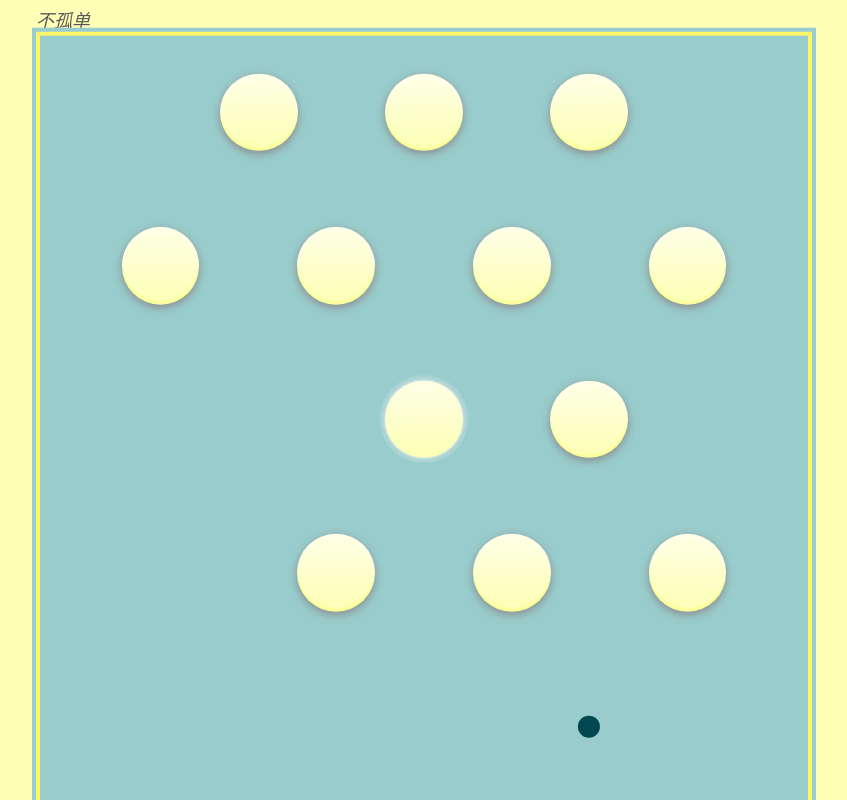
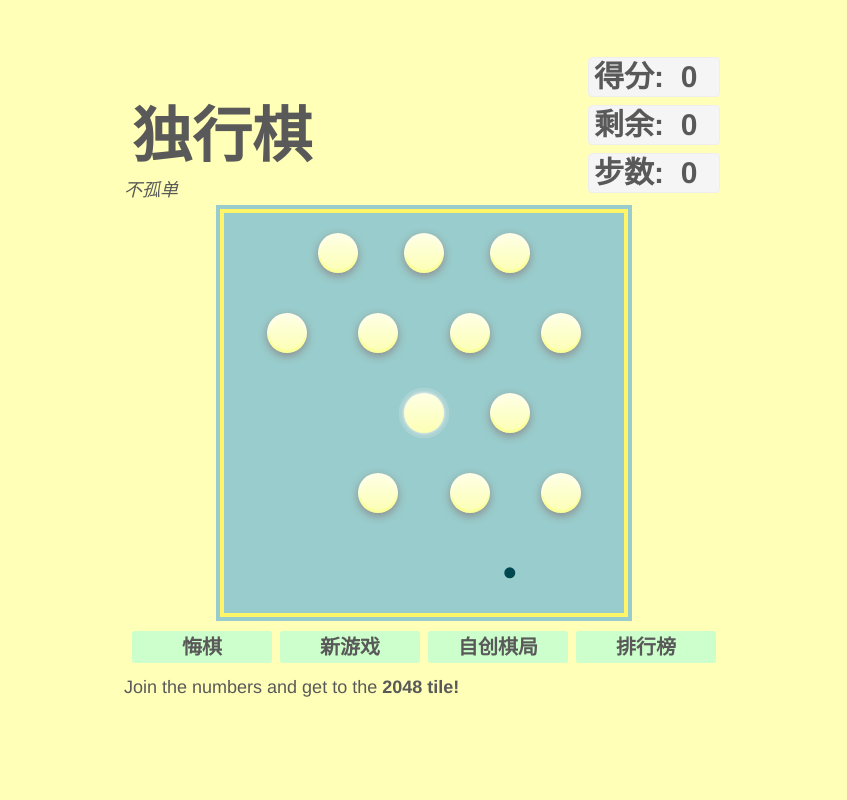
Before and after one commit to yanqzsu/single, an Angular app in the folder single-app/: page / in a window 1280 px wide. Shown: the top 800 px of the page, without its empty margins (216-1063 px from the left). Built offline with nearby package versions, Linux system fonts and the light colour scheme.

Commit message:
支持横屏竖屏

```diff
--- a/single-app/src/app/app.component.html
+++ b/single-app/src/app/app.component.html
@@ -21,7 +21,7 @@
     </div>
   </div>
 
-  <app-board style="display: block"></app-board>
+  <app-board class="board"></app-board>
 
   <div class="operation">
     <button app-button (click)="undo()">悔棋</button>
--- a/single-app/src/app/app.component.scss
+++ b/single-app/src/app/app.component.scss
@@ -1,28 +1,27 @@
 @import "../variables.scss";
 
-:host {
-  position: relative;
-  width: 100vw;
-  height: 100vh;
-  display: block;
-}
-
 .container {
-  position: absolute;
-  top: 50%;
-  left: 50%;
-  transform: translate(-50%, -50%);
+  max-width: $max-board-width;
+  margin: 0 auto;
+  height: 100%;
+  overflow: auto;
+  display: flex;
+  flex-flow: column nowrap;
+  align-items: stretch;
 }
 
 .heading {
+  flex: 1 0 150px;
   display: flex;
-  flex-direction: row;
-  flex-wrap: nowrap;
+  flex-flow: row nowrap;
+  padding-bottom: 8px;
+  align-items: flex-end;
+  justify-content: space-between;
   .title-container {
     flex: 1;
     .title {
-      font-size: 12vw;
-      line-height: 12vw;
+      font-size: min(60px, 14vmin);
+      line-height: 1;
       padding: 8px;
       margin: 0;
     }
@@ -31,10 +30,10 @@
     }
   }
   .scores-container {
-    width: 140px;
+    flex: 0 0 140px;
     display: flex;
-    flex-direction: column;
-
+    flex-flow: column nowrap;
+    justify-content: flex-end;
     .card {
       flex: 1;
       all: unset;
@@ -49,12 +48,11 @@
       justify-content: center;
       align-items: center;
       transition: all 0.2s ease-in-out;
-      font-size: 30px;
+      font-size: min(30px, 10vmin);;
       font-weight: 700;
       line-height: 24px;
       &-label {
         display: inline-block;
-        // width: 50px;
       }
       &-value {
         display: inline;
@@ -69,17 +67,24 @@
   }
 }
 
+.board {
+  flex: 0;
+}
+
+
 .operation {
+  flex: 0 0 60px;
   display: flex;
-  flex-direction: row;
-  justify-content: center;
+  flex-flow: row nowrap;
+  justify-content: space-evenly;
   align-items: center;
-  height: 100px;
-  font-size: 4.5vw;
-  font-weight: 600;
-  overflow: hidden;
   button {
+    // min-width: 80px;
     margin-left: 8px;
+    font-size: 20px;
+    height: 32px;
+    font-weight: 600;
+    line-height: 1;
     display: inline-block;
     &:last-child {
       margin-right: 8px;
@@ -87,3 +92,8 @@
     flex: 1;
   }
 }
+
+.game-intro{
+  margin: 0;
+  flex: 2 0 auto;
+}
--- a/single-app/src/app/board/board.component.scss
+++ b/single-app/src/app/board/board.component.scss
@@ -1,26 +1,50 @@
 @import "../../variables.scss";
+
+@media screen and (orientation: portrait) {
+  $size: calc(min(100vmin, 600px) - 24px);
+  .game-container {
+    width: $size;
+    height: $size;
+  }
+  app-hole {
+    width: calc($size / 7);
+    height: calc($size / 7);
+  }
+  app-hole.half {
+    width: calc($size / 14);
+    height: calc($size / 14);
+  }
+}
+@media screen and (orientation: landscape) {
+  $size: calc(min(100vmin, 600px) - 200px);
+  .game-container {
+    width: $size;
+    height: $size;
+  }
+  app-hole {
+    width: calc($size / 7);
+    height: calc($size / 7);
+  }
+  app-hole.half {
+    width: calc($size / 14);
+    height: calc($size / 14);
+  }
+}
 
 .game-container {
   margin: 0 auto;
-  width: calc(100vmin - 24px);
-  height: calc(100vmin - 24px);
-  position: relative;
   background-color: $second-color;
   outline: 4px solid $second-color;
   border: 4px solid $piece-color-highlight;
 }
 
 .grid-container {
-  position: absolute;
-  top: 0;
-  left: 0;
   width: 100%;
   height: 100%;
-
-  z-index: 1;
   display: flex;
   flex-direction: column;
   flex-wrap: nowrap;
+  align-items: stretch;
 
   .grid-row {
     flex: 1;
@@ -28,13 +52,6 @@
     flex-direction: row;
     flex-wrap: nowrap;
     justify-content: space-evenly;
-  }
-
-  app-hole {
-    flex: 0;
-    display: flex;
-    flex-direction: column;
-    flex-wrap: nowrap;
-    justify-content: center;
+    align-items: center;
   }
 }
--- a/single-app/src/app/hole/hole.component.scss
+++ b/single-app/src/app/hole/hole.component.scss
@@ -2,8 +2,7 @@
 
 $border-width: 4px;
 $border-style: solid $border-width black;
-$hole-size: calc((100vmin - 24px) / 7);
-$color: $gray-4;
+$ripple-color: $gray-4;
 
 @keyframes pop {
   0% {
@@ -28,14 +27,16 @@ $color: $gray-4;
 
 @keyframes ripple {
   0% {
-    box-shadow: 0 0 0 0 rgba($color, 0.3), 0 0 0 1px rgba($color, 0.3),
-      0 0 0 1px rgba($color, 0.3), 0 0 0 3px rgba($color, 0.3);
+    box-shadow: 0 0 0 0 rgba($ripple-color, 0.3), 0 0 0 1px rgba($ripple-color, 0.3),
+      0 0 0 1px rgba($ripple-color, 0.3), 0 0 0 3px rgba($ripple-color, 0.3);
   }
   100% {
-    box-shadow: 0 0 0 0 rgba($color, 0.3), 0 0 0 1px rgba($color, 0.3),
-      0 0 0 5px rgba($color, 0), 0 0 0 10px rgba($color, 0);
+    box-shadow: 0 0 0 0 rgba($ripple-color, 0.3), 0 0 0 1px rgba($ripple-color, 0.3),
+      0 0 0 5px rgba($ripple-color, 0), 0 0 0 10px rgba($ripple-color, 0);
   }
 }
+
+
 
 @mixin hole-color($hole-color) {
   background-image: linear-gradient(
@@ -49,13 +50,9 @@ $color: $gray-4;
 }
 
 .hole {
-  width: $hole-size;
+  width: 100%;
   display: inline-block;
-  height: $hole-size;
-  &.hole-half {
-    width: calc($hole-size/2);
-    height: calc($hole-size/2);
-  }
+  height: 100%;
   position: relative;
   display: flex;
   justify-content: center;
@@ -71,7 +68,7 @@ $color: $gray-4;
   height: 20%;
   background-color: $cyan-9;
   border-radius: 50%;
-  z-index: -1;
+  z-index: 1;
   &.spot-target {
     background-color: $red-5;
     transition: all 0.5s ease;
@@ -79,13 +76,13 @@ $color: $gray-4;
 }
 
 .peg {
-  position: relative;
   display: block;
   width: 70%;
   height: 70%;
-  line-height: 70%;
+  line-height: 1;
   text-align: center;
   border-radius: 50%;
+  z-index: 2;
   @include hole-color($gray-1);
 }
 
--- a/single-app/src/app/hole/hole.component.ts
+++ b/single-app/src/app/hole/hole.component.ts
@@ -1,4 +1,4 @@
-import { Component, Input } from '@angular/core';
+import { Component, HostBinding, Input } from '@angular/core';
 import { HoleType, HoleStatus, Hole } from '../type';
 
 @Component({
@@ -16,12 +16,13 @@ export class HoleComponent {
   spotClass: any;
   pegClass: any;
 
+  @HostBinding('class.half')
+  isHalf: boolean = true;
+
   @Input()
   set hole(hole: Hole) {
     this._hole = hole;
-    this.holeClass = {
-      'hole-half': hole.type === HoleType.half,
-    };
+    this.isHalf = hole.type === HoleType.half;
     this.spotClass = {
       'spot-target': hole.status === HoleStatus.target,
     };
--- a/single-app/src/styles.scss
+++ b/single-app/src/styles.scss
@@ -15,11 +15,11 @@ body {
   width: 100%;
 }
 * {
-  box-sizing: border-box;
+  // box-sizing: border-box;
   user-select: none;
 }
 
 .global-scrollblock {
   height: 100vh;
-  overflow-y: hidden;
+  overflow: hidden;
 }
--- a/single-app/src/variables.scss
+++ b/single-app/src/variables.scss
@@ -61,3 +61,4 @@ $third-color: $yellow-2; //background
 $piece-color: $cyan-1;
 $piece-color-highlight: $yellow-4;
 $button-color: $gray-3;
+$max-board-width: 600px;
```
